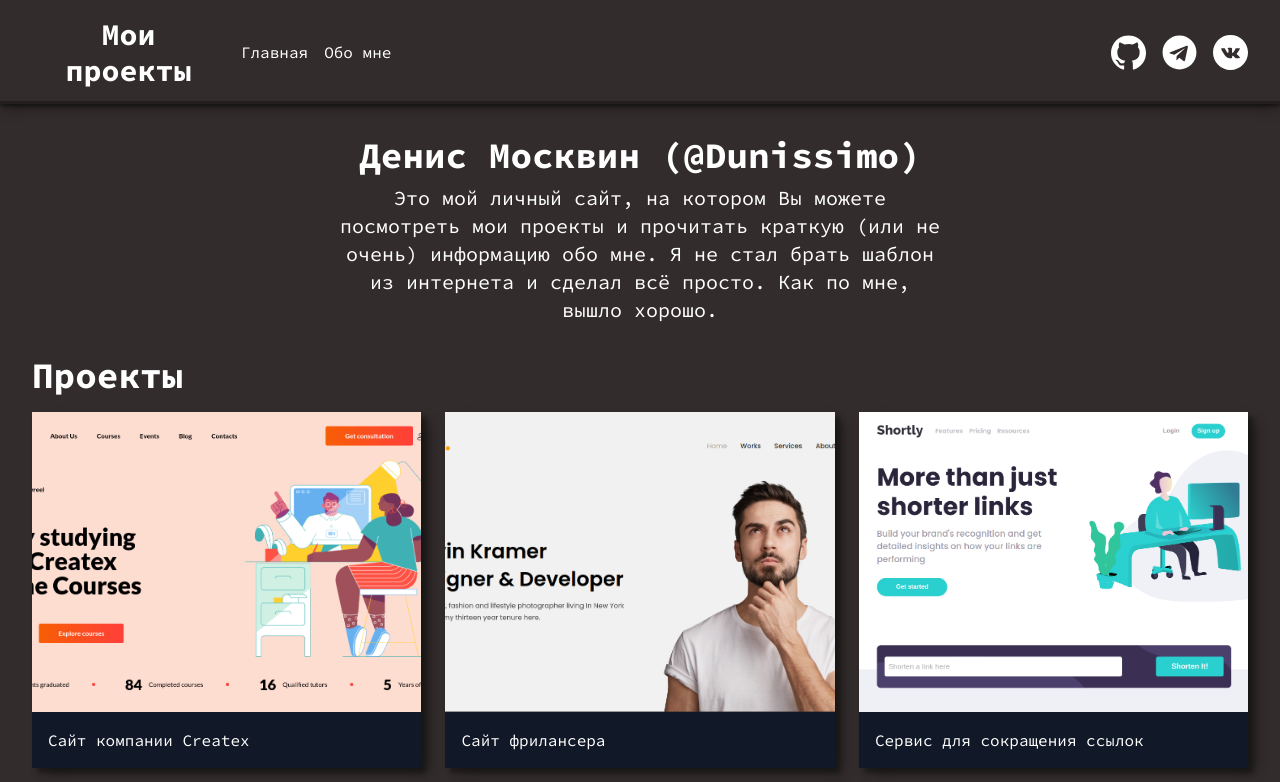
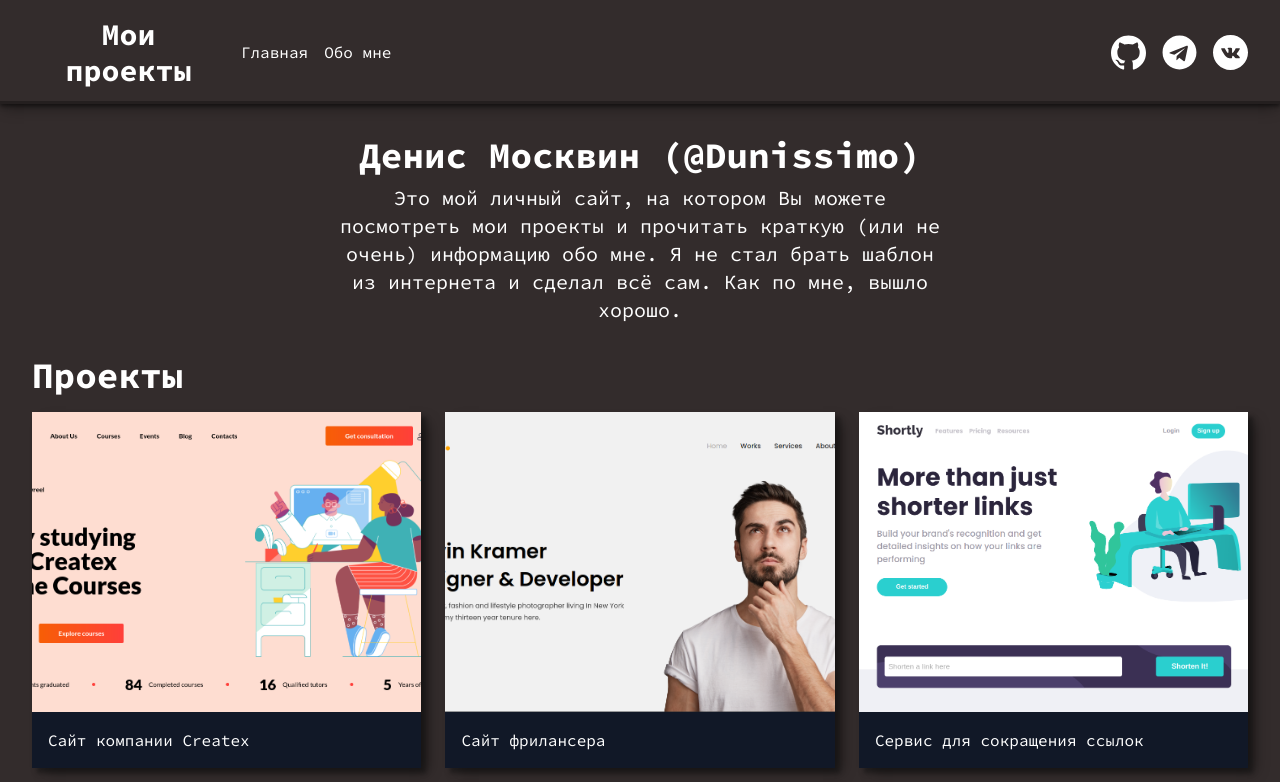
Before and after one commit to Dunissimo/Dunissimo-com, a React (Vite) app: page / in a window 1280 px wide. Shown: the top 782 px of the page. Built offline with nearby package versions, Linux system fonts and the light colour scheme.

Commit message:
fix text

```diff
--- a/src/pages/Home.tsx
+++ b/src/pages/Home.tsx
@@ -12,7 +12,7 @@ const Home: FC = () => {
       <p className="lg:w-1/2 text-center text-xl mx-auto mt-2">
         Это мой личный сайт, на котором Вы можете посмотреть мои проекты и
         прочитать краткую (или не очень) информацию обо мне. Я не стал брать
-        шаблон из интернета и сделал всё просто. Как по мне, вышло хорошо.
+        шаблон из интернета и сделал всё сам. Как по мне, вышло хорошо.
       </p>
 
       <h2 className="text-4xl font-bold mt-8">Проекты</h2>
```
